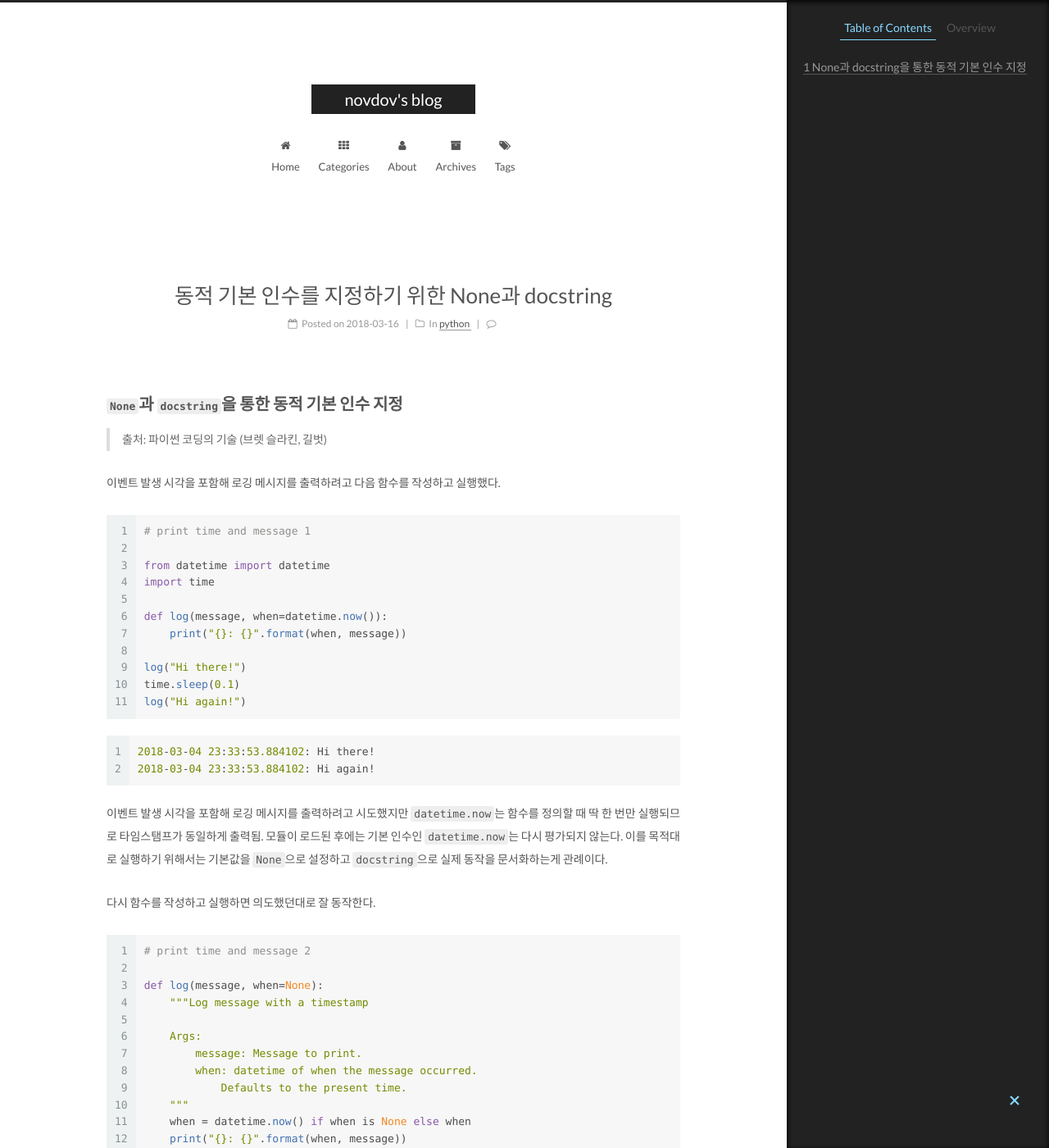
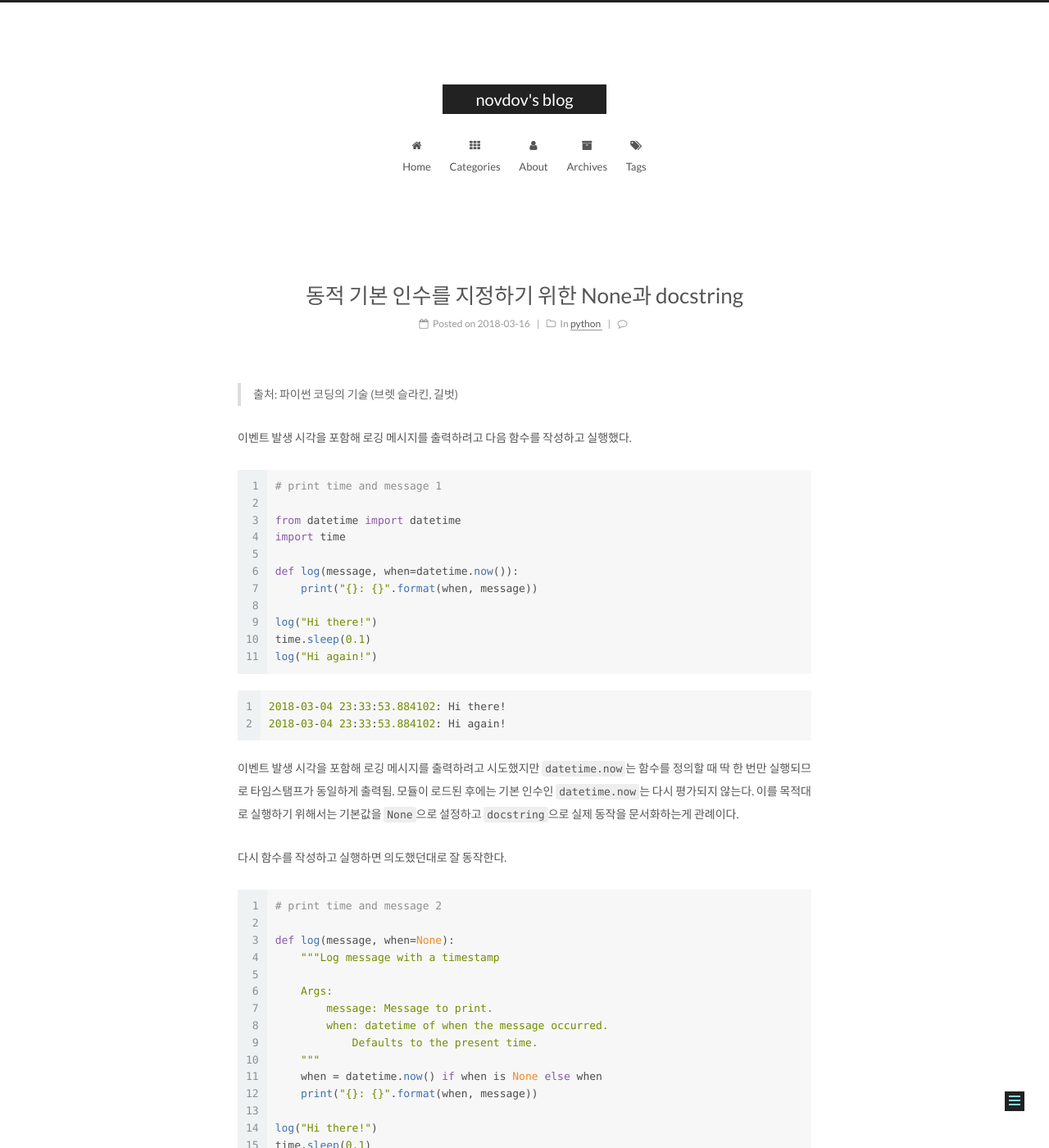
Before and after one commit to novdov/novdov.github.io, a Jekyll site: the page built from _posts/2018-03-16-동적-기본-인수를-지정하기-위한-None과-docstring.md, in a window 1280 px wide and 1400 px high. Shown: the whole window at 82% size. Built offline with Jekyll 4.4.1, drawn with Linux system fonts in a browser that asks for light colours; comment, search, counter and statistics services are not loaded.

Commit message:
new post

```diff
--- a/_posts/2018-03-16-동적-기본-인수를-지정하기-위한-None과-docstring.md
+++ b/_posts/2018-03-16-동적-기본-인수를-지정하기-위한-None과-docstring.md
@@ -7,8 +7,6 @@ categories:
 tags:
 - python
 ---
-
-## `None`과 `docstring`을 통한 동적 기본 인수 지정
 
 > 출처: 파이썬 코딩의 기술 (브렛 슬라킨, 길벗)
 
```
